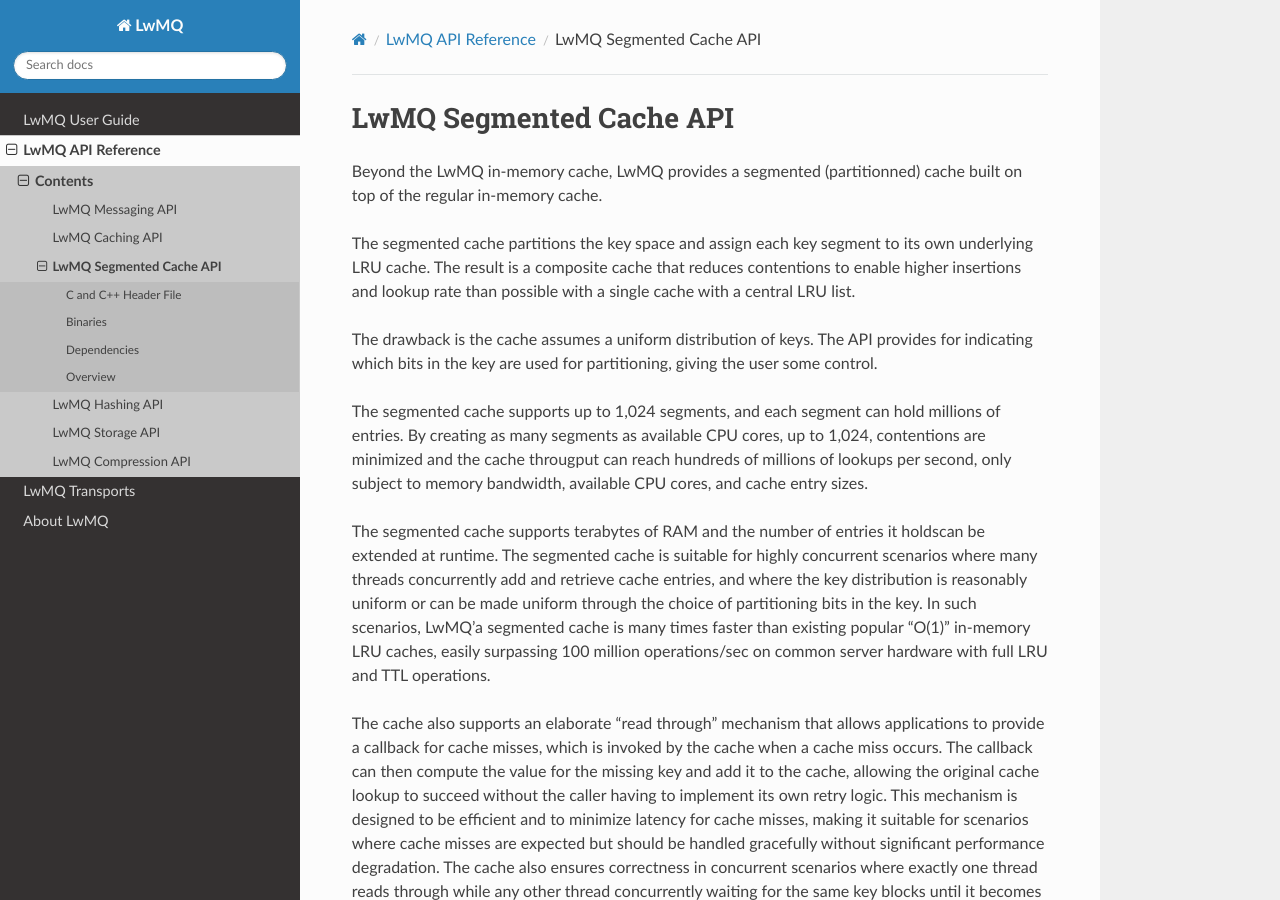
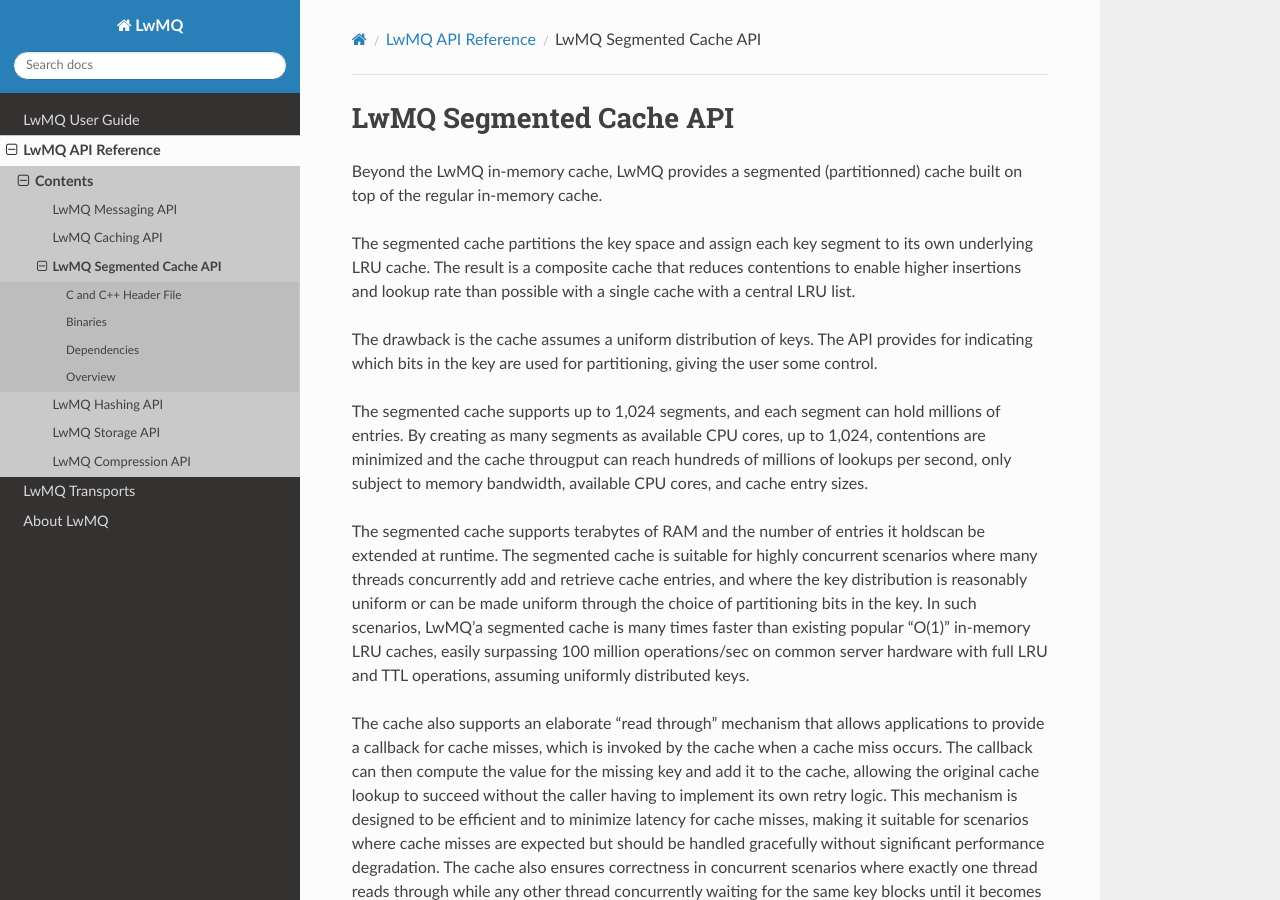
Before and after one commit to axelriet/LwMQ.net, a Sphinx documentation site: the page built from docs/api/segmented-cache.rst, in a window 1280 px wide and 900 px high. Built offline with Sphinx 7.4.7 and the Read the Docs theme 3.1.0, drawn with Linux system fonts in a browser that asks for light colours.

Commit message:
More details for segcache

```diff
--- a/docs/api/segmented-cache.rst
+++ b/docs/api/segmented-cache.rst
@@ -10,7 +10,7 @@
 
 The segmented cache supports up to 1,024 segments, and each segment can hold millions of entries. By creating as many segments as available CPU cores, up to 1,024, contentions are minimized and the cache througput can reach hundreds of millions of lookups per second, only subject to memory bandwidth, available CPU cores, and cache entry sizes.
 
-The segmented cache supports terabytes of RAM and the number of entries it holdscan be extended at runtime. The segmented cache is suitable for highly concurrent scenarios where many threads concurrently add and retrieve cache entries, and where the key distribution is reasonably uniform or can be made uniform through the choice of partitioning bits in the key. In such scenarios, LwMQ'a segmented cache is many times faster than existing popular "O(1)" in-memory LRU caches, easily surpassing 100 million operations/sec on common server hardware with full LRU and TTL operations.
+The segmented cache supports terabytes of RAM and the number of entries it holdscan be extended at runtime. The segmented cache is suitable for highly concurrent scenarios where many threads concurrently add and retrieve cache entries, and where the key distribution is reasonably uniform or can be made uniform through the choice of partitioning bits in the key. In such scenarios, LwMQ'a segmented cache is many times faster than existing popular "O(1)" in-memory LRU caches, easily surpassing 100 million operations/sec on common server hardware with full LRU and TTL operations, assuming uniformly distributed keys.
 
 The cache also supports an elaborate "read through" mechanism that allows applications to provide a callback for cache misses, which is invoked by the cache when a cache miss occurs. The callback can then compute the value for the missing key and add it to the cache, allowing the original cache lookup to succeed without the caller having to implement its own retry logic. This mechanism is designed to be efficient and to minimize latency for cache misses, making it suitable for scenarios where cache misses are expected but should be handled gracefully without significant performance degradation. The cache also ensures correctness in concurrent scenarios where exactly one thread reads through while any other thread concurrently waiting for the same key blocks until it becomes available.
 
```
